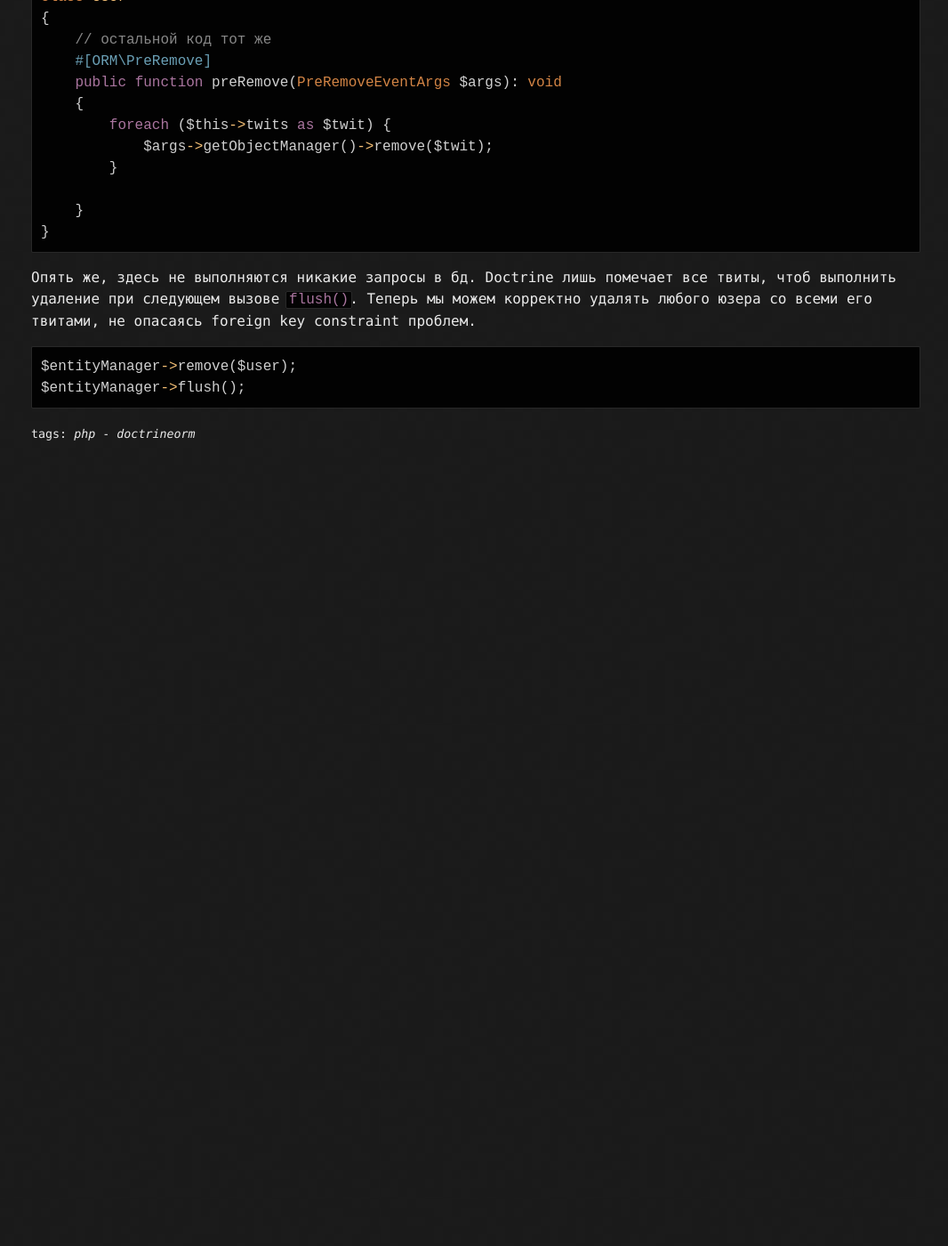
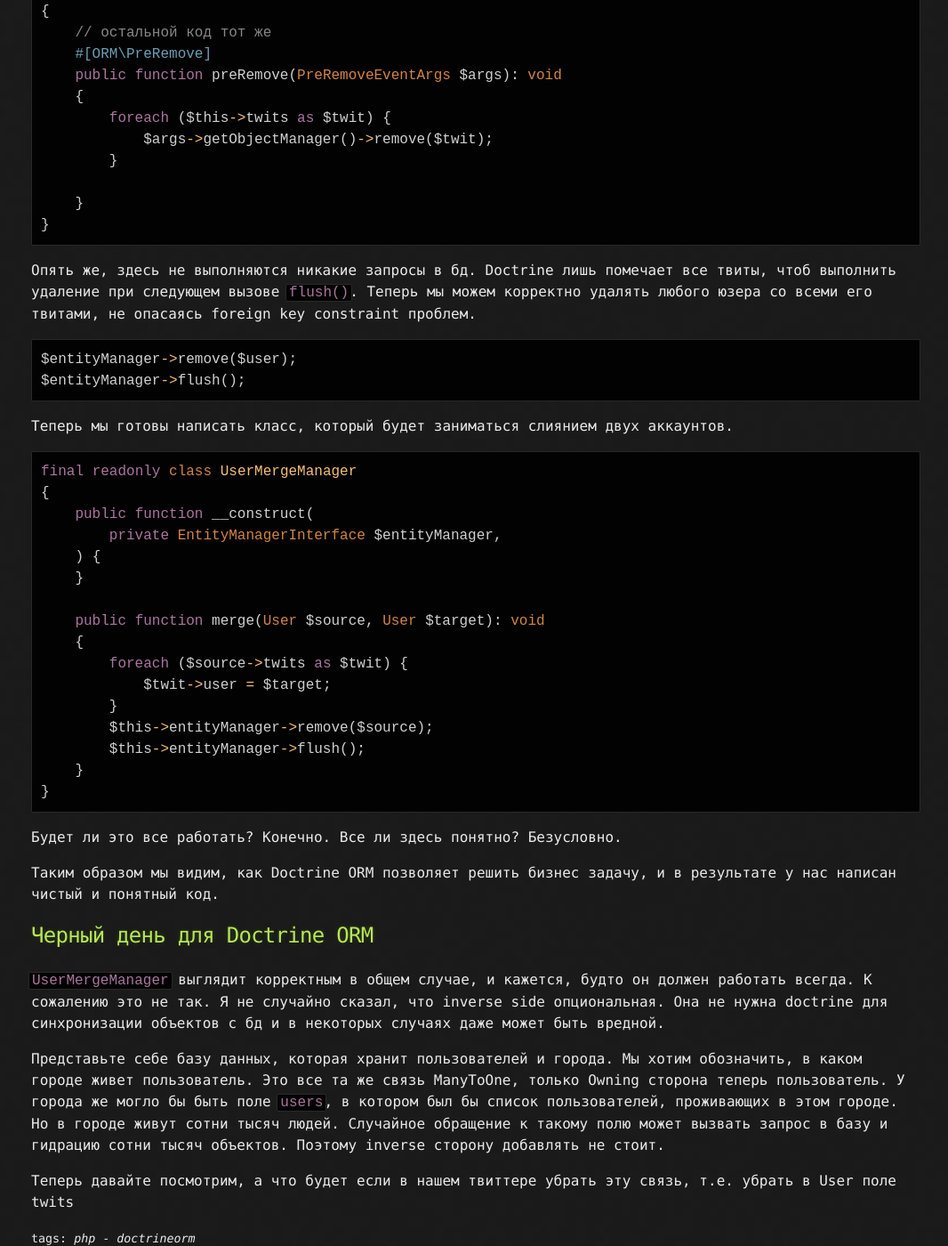
Before and after one commit to Feolius/feolius.github.io, a Jekyll site: the page built from _posts/2025-09-06-doctrine-breaks-architecture-ru.markdown, in a window 1280 px wide and 1400 px high, scrolled down 5038 px. Shown: the whole window at 89% size, without its empty margins (105-1171 px from the left). Built offline with Jekyll 4.4.1, drawn with Linux system fonts in a browser that asks for light colours; comment, search, counter and statistics services are not loaded; before the commit the page ends 5557 px from its top, so only the background shows below that; some of the changed text lies outside the part shown.

Commit message:
work in progress

````diff
--- a/_posts/2025-09-06-doctrine-breaks-architecture-ru.markdown
+++ b/_posts/2025-09-06-doctrine-breaks-architecture-ru.markdown
@@ -148,19 +148,19 @@ assert($user1->twits->contains($twit));
 Обратите внимание, что все asserts показывают один и тот же результат: твит все еще принадлежит `$user1`, что неверно, и
 может привести к ошибкам в коде. Последние два assert должны падать.
 
-Здесь мы имеем дело с Bi-directional ManyToOne связыванием. Для Doctrine важна только, та
+Здесь мы имеем дело с ManyToOne связыванием. Для Doctrine важна только, та
 сторона, которая хранит внешний ключ. Она еще называется Owning side. У нас это Twit, т.к. именно здесь -- ссылка на юзера.
-Другая сторона, inverse side, находится внутри User. Это поле twits. Doctrine не обновляет inverse сторону, это нужно
-делать нам самим. Для этого придется немного изменить класс Twit.
+
+Другая сторона, inverse side, находится внутри User. Это поле twits. Она используется лишь для удобства получения данных,
+и является опциональной.
+Doctrine не отслеживает внешние изменения здесь. Также doctrine не обновляет inverse сторону при изменении owning,
+поэтому это нужно делать нам самим. Для этого придется немного изменить класс Twit.
 ```php
 class Twit
 {
     // остальной код тот же
     #[ORM\ManyToOne(targetEntity: User::class, inversedBy: 'twits')]
     public User $user {
-        get {
-            return $this->user;
-        }
         set(User $user) {
             if (!isset($this->user)) {
                 // Первое присваивание.
@@ -216,3 +216,40 @@ key constraint проблем.
 $entityManager->remove($user);
 $entityManager->flush();
 ```
+
+Теперь мы готовы написать класс, который будет заниматься слиянием двух аккаунтов.
+```php
+final readonly class UserMergeManager
+{
+    public function __construct(
+        private EntityManagerInterface $entityManager,
+    ) {
+    }
+
+    public function merge(User $source, User $target): void
+    {
+        foreach ($source->twits as $twit) {
+            $twit->user = $target;
+        }
+        $this->entityManager->remove($source);
+        $this->entityManager->flush();
+    }
+}
+```
+Будет ли это все работать? Конечно. Все ли здесь понятно? Безусловно.
+
+Таким образом мы видим, как Doctrine ORM позволяет решить бизнес задачу, и в результате у нас написан чистый и
+понятный код.
+
+## Черный день для Doctrine ORM
+`UserMergeManager` выглядит корректным в общем случае, и кажется, будто он должен работать всегда. К
+сожалению это не так. Я не случайно сказал, что inverse side опциональная. Она не нужна doctrine для синхронизации
+объектов с бд и в некоторых случаях даже может быть вредной.
+
+Представьте себе базу данных, которая хранит пользователей и города. Мы хотим обозначить, в каком городе живет
+пользователь. Это все та же связь ManyToOne, только Owning сторона теперь пользователь. У города же могло бы быть поле
+`users`, в котором был бы список пользователей, проживающих в этом городе. Но в городе живут сотни тысяч людей.
+Случайное обращение к такому полю может вызвать запрос в базу и гидрацию сотни тысяч объектов. Поэтому inverse сторону
+добавлять не стоит.
+
+Теперь давайте посмотрим, а что будет если в нашем твиттере убрать эту связь, т.е. убрать в User поле twits
````
